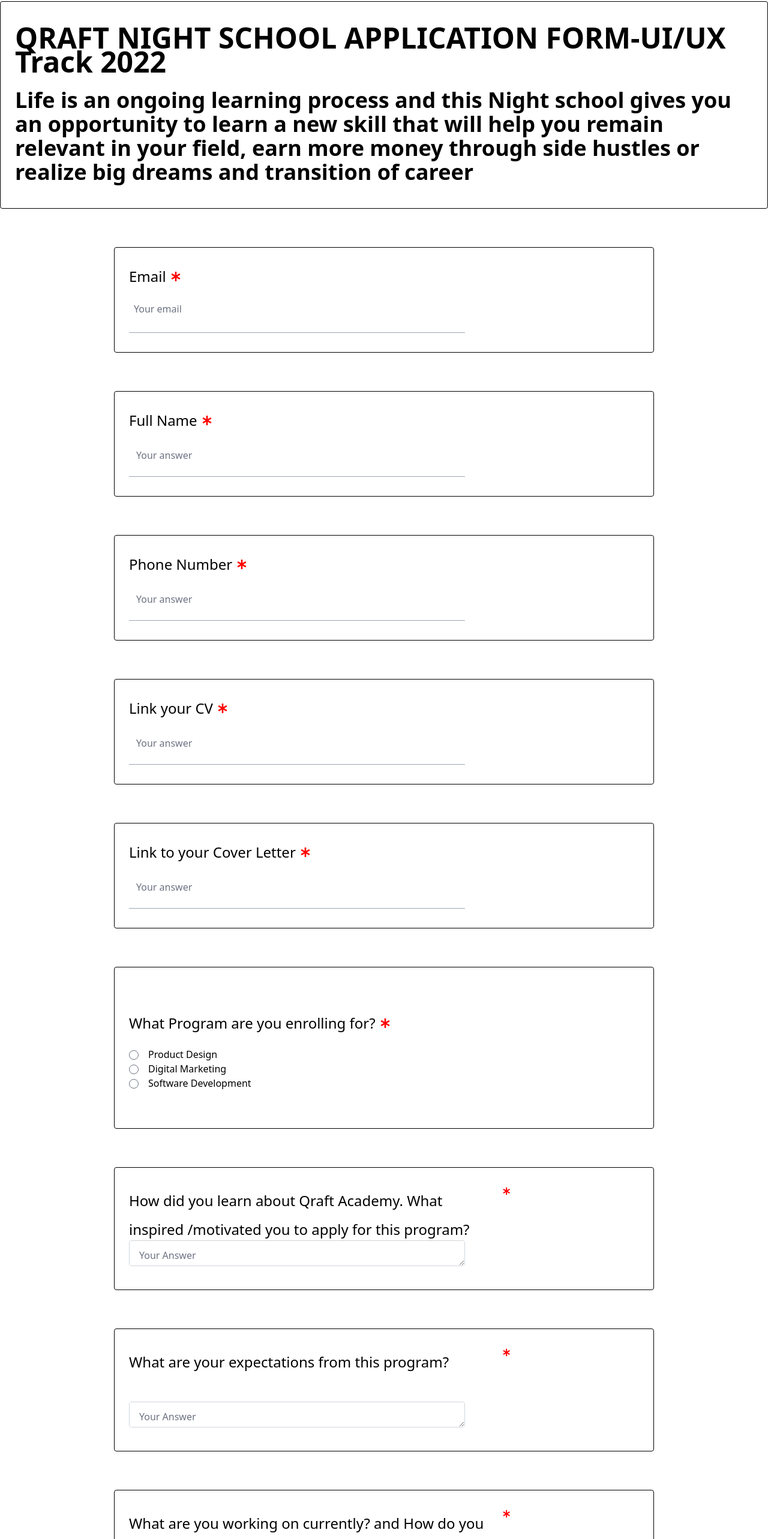
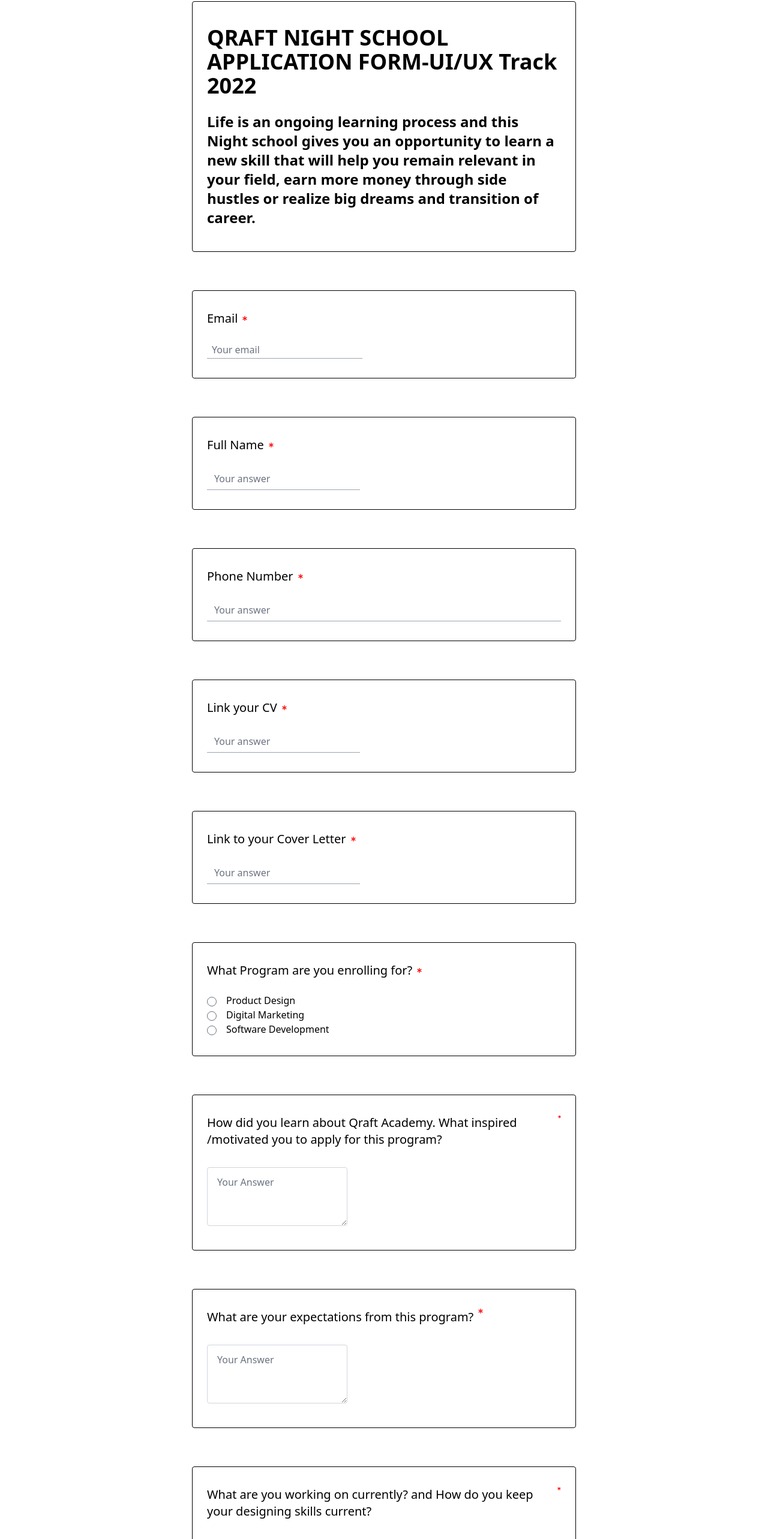
Before and after one commit to qraft-Inc/qraftacademy, a Next.js app: page /designers/dintonReg in a window 1280 px wide. Shown: the part 158-2724 px from the top of the page at 60% size. Built offline with nearby package versions, Linux system fonts and the light colour scheme; no server answers; what tw-elements would draw is missing.

Commit message:
Style: style changes and some bit of breakpoints to make the form responsive

```diff
--- a/pages/designers/dintonReg.js
+++ b/pages/designers/dintonReg.js
@@ -3,45 +3,42 @@
 export default function dintonReg() {
   return (
     // INTRODUCTION
-    <div className="container mt-40 mx-auto mb-40">
+    <div className="container mt-40 mx-auto mb-40 w-1/2">
       <div
-        className="container flex flex-col space-y-6 items-start justify-center px-6 py-10 border rounded border-black mx-auto"
+        className="container flex flex-col space-y-6 items-start justify-center px-6 py-10 border rounded border-black"
         // style={{ width: 900, height: 498.34 }}
       >
         <p
-          className="text-5xl font-extrabold leading-10 sm:w-1/2 xl:w-full"
+          className="text-3xl sm:text-4xl font-extrabold w-full"
           // style={{ width: 852, height: 194.34 }}
         >
           QRAFT NIGHT SCHOOL APPLICATION FORM-UI/UX Track 2022
         </p>
-        <p className="text-4xl font-semibold leading-10" >
+        <p className="text-xl sm:text-2xl font-semibold w-full">
           Life is an ongoing learning process and this Night school gives you an
           opportunity to learn a new skill that will help you remain relevant in
           your field, earn more money through side hustles or realize big dreams
-          and transition of career
+          and transition of career.
         </p>
       </div>
 
       <form action="" className="w-full">
         {/* EMAIL CARD */}
         <div
-          className="flex flex-col space-y-6 items-start justify-center px-6 py-8 border rounded border-black mx-auto my-16"
-          style={{ width: 900, height: 176 }}
+          className="container flex flex-col space-y-6 items-start justify-center px-6 py-8 border rounded border-black mx-auto my-16"
+          // style={{ width: 900, height: 176 }}
         >
           {/* email title and asterik icon */}
           <div className="inline-flex space-x-2 items-center justify-start ">
-            <label className="text-2xl font-medium" for="email">
+            <label className="text-lg sm:text-xl font-medium" for="email">
               Email
             </label>
-            <FaAsterisk color="red" />
+            <FaAsterisk size="0.5em" color="red" />
           </div>
           {/* email input with placeholder */}
-          <div
-            className=" flex flex-col  items-start justify-start  border-b border-gray-400"
-            style={{ width: 560, height: 59 }}
-          >
+          <div className=" flex flex-col  items-start justify-start  border-b border-gray-400">
             <input
-              className="appearance-none bg-transparent border-none w-full text-gray-700 mr-3 py-1 px-2 leading-tight outline-none focus:border-gray-400"
+              className="appearance-none bg-transparent border-none w-full text-gray-700 mr-3 py-1 px-2 leading-tight outline-none focus:border-gray-400 placeholder:italic"
               type="email"
               placeholder="Your email"
               aria-label="email"
@@ -51,22 +48,16 @@
           </div>
         </div>
         {/* NAME CARD */}
-        <div
-          className="flex flex-col space-y-6 items-start justify-center px-6 py-8 border rounded border-black mx-auto my-16"
-          style={{ width: 900, height: 176 }}
-        >
+        <div className="container flex flex-col space-y-6 items-start justify-center px-6 py-8 border rounded border-black mx-auto my-16">
           {/* Full name title and asterik icon */}
           <div className="inline-flex space-x-2 items-center justify-start ">
-            <label className="text-2xl font-medium" for="fullname">
+            <label className="text-lg sm:text-xl font-medium" for="fullname">
               Full Name
             </label>
-            <FaAsterisk color="red" />
+            <FaAsterisk size="0.5em" color="red" />
           </div>
           {/* Full name input with placeholder */}
-          <div
-            className=" flex flex-col  items-start justify-start  border-b border-gray-400"
-            style={{ width: 560, height: 59 }}
-          >
+          <div className=" flex flex-col  items-start justify-start  border-b border-gray-400">
             <input
               className="appearance-none bg-transparent  w-full text-gray-700  border-none leading-tight  "
               type="text"
@@ -78,22 +69,16 @@
           </div>
         </div>
         {/* CONTACT CARD */}
-        <div
-          className="flex flex-col space-y-6 items-start justify-center px-6 py-8 border rounded border-black mx-auto my-16"
-          style={{ width: 900, height: 176 }}
-        >
+        <div className="container flex-col space-y-6 items-start justify-center px-6 py-8 border rounded border-black mx-auto my-16">
           {/* phone number title and asterik icon */}
           <div className="inline-flex space-x-2 items-center justify-start ">
-            <label className="text-2xl font-medium" for="telephone">
+            <label className="text-lg sm:text-xl font-medium" for="telephone">
               Phone Number
             </label>
-            <FaAsterisk color="red" />
+            <FaAsterisk size="0.5em" color="red" />
           </div>
           {/* telephone input with placeholder */}
-          <div
-            className=" flex flex-col  items-start justify-start  border-b border-gray-400"
-            style={{ width: 560, height: 59 }}
-          >
+          <div className=" flex flex-col  items-start justify-start  border-b border-gray-400">
             <input
               className="appearance-none bg-transparent  w-full text-gray-700  border-none leading-tight  "
               type="tel"
@@ -105,22 +90,16 @@
           </div>
         </div>
         {/*CV CARD */}
-        <div
-          className="flex flex-col space-y-6 items-start justify-center px-6 py-8 border rounded border-black mx-auto my-16"
-          style={{ width: 900, height: 176 }}
-        >
+        <div className="container flex flex-col space-y-6 items-start justify-center px-6 py-8 border rounded border-black mx-auto my-16">
           {/* cv title and asterik icon */}
           <div className="inline-flex space-x-2 items-center justify-start ">
-            <label className="text-2xl font-medium" for="cv">
+            <label className="text-lg sm:text-xl font-medium" for="cv">
               Link your CV
             </label>
-            <FaAsterisk color="red" />
+            <FaAsterisk size="0.5em" color="red" />
           </div>
           {/* cv input with placeholder */}
-          <div
-            className=" flex flex-col  items-start justify-start  border-b border-gray-400"
-            style={{ width: 560, height: 59 }}
-          >
+          <div className=" flex flex-col  items-start justify-start  border-b border-gray-400">
             <input
               className="appearance-none bg-transparent  w-full text-gray-700  border-none leading-tight  "
               type="url"
@@ -132,22 +111,16 @@
           </div>
         </div>
         {/* COVER LETTER CARD */}
-        <div
-          className="flex flex-col space-y-6 items-start justify-center px-6 py-8 border rounded border-black mx-auto my-16"
-          style={{ width: 900, height: 176 }}
-        >
+        <div className="container flex flex-col space-y-6 items-start justify-center px-6 py-8 border rounded border-black mx-auto my-16">
           {/* cover letter title and asterik icon */}
           <div className="inline-flex space-x-2 items-center justify-start ">
-            <label className="text-2xl font-medium" for="letter">
+            <label className="text-lg sm:text-xl font-medium" for="letter">
               Link to your Cover Letter
             </label>
-            <FaAsterisk color="red" />
+            <FaAsterisk size="0.5em" color="red" />
           </div>
           {/* cover letter input with placeholder */}
-          <div
-            className=" flex flex-col  items-start justify-start  border-b border-gray-400"
-            style={{ width: 560, height: 59 }}
-          >
+          <div className=" flex flex-col  items-start justify-start  border-b border-gray-400">
             <input
               className="appearance-none bg-transparent  w-full text-gray-700  border-none leading-tight  "
               type="url"
@@ -159,19 +132,16 @@
           </div>
         </div>
         {/* PROGRAM CARD */}
-        <div
-          className="flex flex-col space-y-6 items-start justify-center px-6 py-8 border rounded border-black mx-auto my-16"
-          style={{ width: 900, height: 270 }}
-        >
+        <div className="container flex flex-col space-y-6 items-start justify-center px-6 py-8 border rounded border-black mx-auto my-16">
           {/* program title and asterik icon */}
           <div className="inline-flex space-x-2 items-center justify-start ">
-            <p className="text-2xl font-medium">
+            <p className="text-lg sm:text-xl font-medium">
               What Program are you enrolling for?
             </p>
-            <FaAsterisk color="red" />
+            <FaAsterisk size="0.5em" color="red" />
           </div>
           {/* Different programs and their radio buttons */}
-          <div className="" style={{ width: 560, height: 59 }}>
+          <div className="">
             {/* <input type="radio" id="html" name="fav_language" value="HTML"> */}
             <input
               type="radio"
@@ -207,28 +177,18 @@
           </div>
         </div>
         {/* HOW YOU GOT TO KNOW ABOUT QRAFT CARD */}
-        <div
-          className="flex flex-col space-y-6 items-start justify-center px-6 py-8 border rounded border-black mx-auto my-16"
-          style={{ width: 900, height: 205 }}
-        >
-          <div
-            className="inline-flex space-x-2 items-start justify-start"
-            style={{ width: 635, height: 58 }}
-          >
+        <div className="container flex flex-col space-y-6 items-start justify-center px-6 py-8 border rounded border-black mx-auto my-16">
+          <div className="inline-flex space-x-2 items-start justify-start">
             <label
               for="inspiration_to_apply"
-              className="text-2xl font-medium leading-loose"
-              style={{ width: 800, height: 58 }}
+              className="text-lg sm:text-xl font-medium leading-loose"
             >
               How did you learn about Qraft Academy. What inspired /motivated
               you to apply for this program?
             </label>
-            <FaAsterisk color="red" />
+            <FaAsterisk size="0.5em" color="red" />
           </div>
-          <div
-            className="flex flex-col space-y-6 items-start justify-start py-2"
-            style={{ width: 560, height: 59 }}
-          >
+          <div className="flex flex-col space-y-6 items-start justify-start py-2">
             <textarea
               className="
         form-control
@@ -254,27 +214,17 @@
           </div>
         </div>
         {/* EXPECTATIONS FROM THE PROGRAM */}
-        <div
-          className="flex flex-col space-y-6 items-start justify-center px-6 py-8 border rounded border-black mx-auto my-16"
-          style={{ width: 900, height: 205 }}
-        >
-          <div
-            className="inline-flex space-x-2 items-start justify-start"
-            style={{ width: 635, height: 58 }}
-          >
+        <div className="container flex flex-col space-y-6 items-start justify-center px-6 py-8 border rounded border-black mx-auto my-16">
+          <div className="inline-flex space-x-2 items-start justify-start">
             <label
               for="expectations_from_program"
-              className="text-2xl font-medium leading-loose"
-              style={{ width: 800, height: 58 }}
+              className="text-lg sm:text-xl font-medium leading-loose"
             >
               What are your expectations from this program?
             </label>
-            <FaAsterisk color="red" />
+            <FaAsterisk size="0.5em" color="red" />
           </div>
-          <div
-            className="flex flex-col space-y-6 items-start justify-start py-2"
-            style={{ width: 560, height: 59 }}
-          >
+          <div className="flex flex-col space-y-6 items-start justify-start py-2">
             <textarea
               className="
         form-control
@@ -300,28 +250,18 @@
           </div>
         </div>
         {/* WHAT ARE YOU CURRENTLY WORKING ON */}
-        <div
-          className="flex flex-col space-y-6 items-start justify-center px-6 py-8 border rounded border-black mx-auto my-16"
-          style={{ width: 900, height: 205 }}
-        >
-          <div
-            className="inline-flex space-x-2 items-start justify-start"
-            style={{ width: 635, height: 58 }}
-          >
+        <div className="container flex flex-col space-y-6 items-start justify-center px-6 py-8 border rounded border-black mx-auto my-16">
+          <div className="inline-flex space-x-2 items-start justify-start">
             <label
               for="currently_working_on"
-              className="text-2xl font-medium leading-loose"
-              style={{ width: 800, height: 58 }}
+              className="text-lg sm:text-xl font-medium leading-loose"
             >
               What are you working on currently? and How do you keep your
               designing skills current?
             </label>
-            <FaAsterisk color="red" />
+            <FaAsterisk size="0.5em" color="red" />
           </div>
-          <div
-            className="flex flex-col space-y-6 items-start justify-start py-2"
-            style={{ width: 560, height: 59 }}
-          >
+          <div className="flex flex-col space-y-6 items-start justify-start py-2">
             <textarea
               className="
         form-control
@@ -347,27 +287,17 @@
           </div>
         </div>
         {/* DESIGN TOOLS */}
-        <div
-          className="flex flex-col space-y-6 items-start justify-center px-6 py-8 border rounded border-black mx-auto my-16"
-          style={{ width: 900, height: 205 }}
-        >
-          <div
-            className="inline-flex space-x-2 items-start justify-start"
-            style={{ width: 635, height: 58 }}
-          >
+        <div className="container flex flex-col space-y-6 items-start justify-center px-6 py-8 border rounded border-black mx-auto my-16">
+          <div className="inline-flex space-x-2 items-start justify-start">
             <label
               for="design_tools"
-              className="text-2xl font-medium leading-loose"
-              style={{ width: 800, height: 58 }}
+              className="text-lg sm:text-xl font-medium leading-loose"
             >
               What are your favorite and least favorite design tools, and why?
             </label>
-            <FaAsterisk color="red" />
+            <FaAsterisk size="0.5em" color="red" />
           </div>
-          <div
-            className="flex flex-col space-y-6 items-start justify-start py-2"
-            style={{ width: 560, height: 59 }}
-          >
+          <div className="flex flex-col space-y-6 items-start justify-start py-2">
             <textarea
               className="
         form-control
@@ -393,27 +323,17 @@
           </div>
         </div>
         {/* PROUD ACHIEVEMENT */}
-        <div
-          className="flex flex-col space-y-6 items-start justify-center px-6 py-8 border rounded border-black mx-auto my-16"
-          style={{ width: 900, height: 205 }}
-        >
-          <div
-            className="inline-flex space-x-2 items-start justify-start"
-            style={{ width: 635, height: 58 }}
-          >
+        <div className="container flex flex-col space-y-6 items-start justify-center px-6 py-8 border rounded border-black mx-auto my-16">
+          <div className="inline-flex space-x-2 items-start justify-start">
             <label
               for="proud_achievement"
-              className="text-2xl font-medium leading-loose"
-              style={{ width: 800, height: 58 }}
+              className="text-lg sm:text-xl font-medium leading-loose"
             >
               what is your most proud of achievement so far?
             </label>
-            <FaAsterisk color="red" />
+            <FaAsterisk size="0.5em" color="red" />
           </div>
-          <div
-            className="flex flex-col space-y-6 items-start justify-start py-2"
-            style={{ width: 560, height: 59 }}
-          >
+          <div className="flex flex-col space-y-6 items-start justify-start py-2">
             <textarea
               className="
         form-control
@@ -439,19 +359,16 @@
           </div>
         </div>
         {/* ROLE */}
-        <div
-          className="flex flex-col space-y-6 items-start justify-center px-6 py-8 border rounded border-black mx-auto my-16"
-          style={{ width: 900, height: 350 }}
-        >
+        <div className="container flex flex-col space-y-6 items-start justify-center px-6 py-8 border rounded border-black mx-auto my-16">
           {/* role title and asterik icon */}
           <div className="inline-flex space-x-2 items-center justify-start ">
-            <p className="text-2xl font-medium">
+            <p className="text-lg sm:text-xl font-medium">
               What type of role best suits you?
             </p>
-            <FaAsterisk color="red" />
+            <FaAsterisk size="0.5em" color="red" />
           </div>
           {/* Different roles and their radio buttons */}
-          <div className="" style={{ width: 560, height: 59 }}>
+          <div className="">
             {/* <input type="radio" id="html" name="fav_language" value="HTML"> */}
             <input
               type="radio"
@@ -496,28 +413,18 @@
           </div>
         </div>
         {/* SOMETHING YOU BELIEVED IN */}
-        <div
-          className="flex flex-col space-y-6 items-start justify-center px-6 py-8 border rounded border-black mx-auto my-16"
-          style={{ width: 900, height: 205 }}
-        >
-          <div
-            className="inline-flex space-x-2 items-start justify-start"
-            style={{ width: 635, height: 58 }}
-          >
+        <div className="container flex flex-col space-y-6 items-start justify-center px-6 py-8 border rounded border-black mx-auto my-16">
+          <div className="inline-flex space-x-2 items-start justify-start">
             <label
               for="something_you_believed_in"
-              className="text-2xl font-medium leading-loose"
-              style={{ width: 800, height: 58 }}
+              className="text-lg sm:text-xl font-medium leading-loose"
             >
               When was the last time you stood up for something that you
               believed in? What was your motivation? How did it turn out?
             </label>
-            <FaAsterisk color="red" />
+            <FaAsterisk size="0.5em" color="red" />
           </div>
-          <div
-            className="flex flex-col space-y-6 items-start justify-start py-2"
-            style={{ width: 560, height: 59 }}
-          >
+          <div className="flex flex-col space-y-6 items-start justify-start py-2">
             <textarea
               className="
         form-control
@@ -543,27 +450,17 @@
           </div>
         </div>
         {/*YOUR GOAL */}
-        <div
-          className="flex flex-col space-y-6 items-start justify-center px-6 py-8 border rounded border-black mx-auto my-16"
-          style={{ width: 900, height: 205 }}
-        >
-          <div
-            className="inline-flex space-x-2 items-start justify-start"
-            style={{ width: 635, height: 58 }}
-          >
+        <div className="container flex flex-col space-y-6 items-start justify-center px-6 py-8 border rounded border-black mx-auto my-16">
+          <div className="inline-flex space-x-2 items-start justify-start">
             <label
               for="your_goal"
-              className="text-2xl font-medium leading-loose"
-              style={{ width: 800, height: 58 }}
+              className="text-lg sm:text-xl font-medium leading-loose"
             >
               Professionally, what’s your goal?
             </label>
-            <FaAsterisk color="red" />
+            <FaAsterisk size="0.5em" color="red" />
           </div>
-          <div
-            className="flex flex-col space-y-6 items-start justify-start py-2"
-            style={{ width: 560, height: 59 }}
-          >
+          <div className="flex flex-col space-y-6 items-start justify-start py-2">
             <textarea
               className="
         form-control
--- a/tailwind.config.js
+++ b/tailwind.config.js
@@ -24,6 +24,7 @@
       screens:{
         'xsm': '390px',
       // => @media (min-width: 390px) { ... }
+
       },
     },
   },
```
